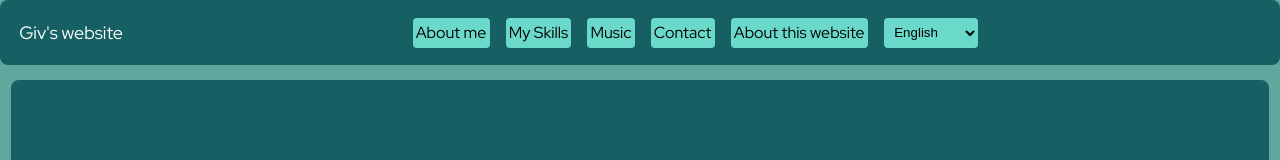
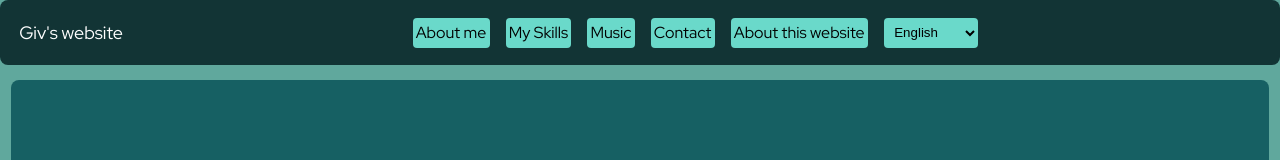
Before and after one commit to GiovaniFZ/my-website-vue, a Vue app: page / in a window 1280 px wide. Shown: the top 160 px of the page. Built offline with nearby package versions, Linux system fonts and the light colour scheme; what oh-vue-icons would draw is missing.

Commit message:
style: change header color

```diff
--- a/src/components/Header.vue
+++ b/src/components/Header.vue
@@ -31,7 +31,7 @@ function handleClick() {
 
 <style scoped>
 header {
-  background-color: #166063;
+  background-color: #123435;
   padding: 1rem;
   top: 0;
   left: 0;
```
